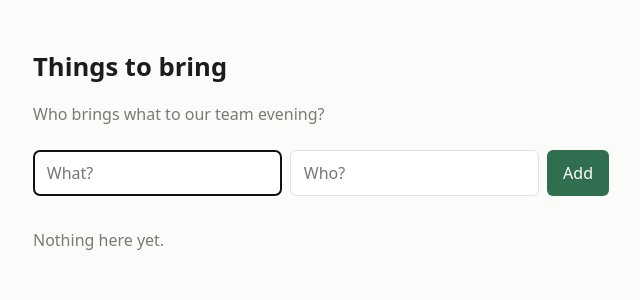
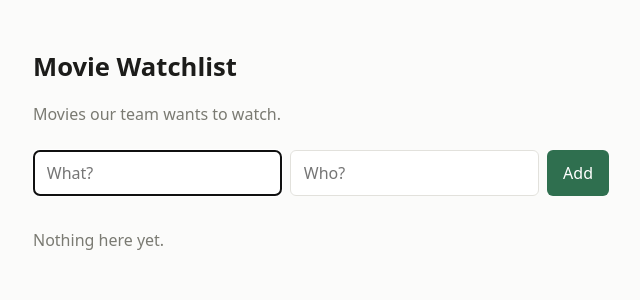
Before and after one commit to mudt-cm104-2026-winter/team-09, a FastAPI app: page / in a window 1280 px wide. Shown: the top 300 px of the page, without its empty margins (319-959 px from the left). Run offline with FastAPI, Linux system fonts and the light colour scheme.

Commit message:
Change page title and texts to Movie Watchlist

```diff
--- a/app/main.py
+++ b/app/main.py
@@ -1,4 +1,4 @@
-"""Things to bring: the starting point of your team project.
+"""Movie Watchlist: the starting point of your team project.
 
 This is an example. Replace the topic with your own: change the fields,
 the texts and the page. Grow it one pull request at a time.
@@ -21,7 +21,7 @@ from . import storage
 
 HERE = Path(__file__).parent
 
-app = FastAPI(title="Things to bring")
+app = FastAPI(title="Movie Watchlist")
 app.mount("/static", StaticFiles(directory=HERE / "static"), name="static")
 templates = Jinja2Templates(directory=HERE / "templates")
 
--- a/app/templates/index.html
+++ b/app/templates/index.html
@@ -3,13 +3,13 @@
 <head>
   <meta charset="utf-8">
   <meta name="viewport" content="width=device-width, initial-scale=1">
-  <title>Things to bring</title>
+  <title>Movie Watchlist</title>
   <link rel="stylesheet" href="/static/style.css">
 </head>
 <body>
   <main>
-    <h1>Things to bring</h1>
-    <p class="intro">Who brings what to our team evening?</p>
+    <h1>Movie Watchlist</h1>
+    <p class="intro">Movies our team wants to watch.</p>
 
     <form class="add" action="/add" method="post">
       <input name="thing" placeholder="What?" required autocomplete="off" autofocus>
```
Also changed, not shown: CHANGELOG.md.
